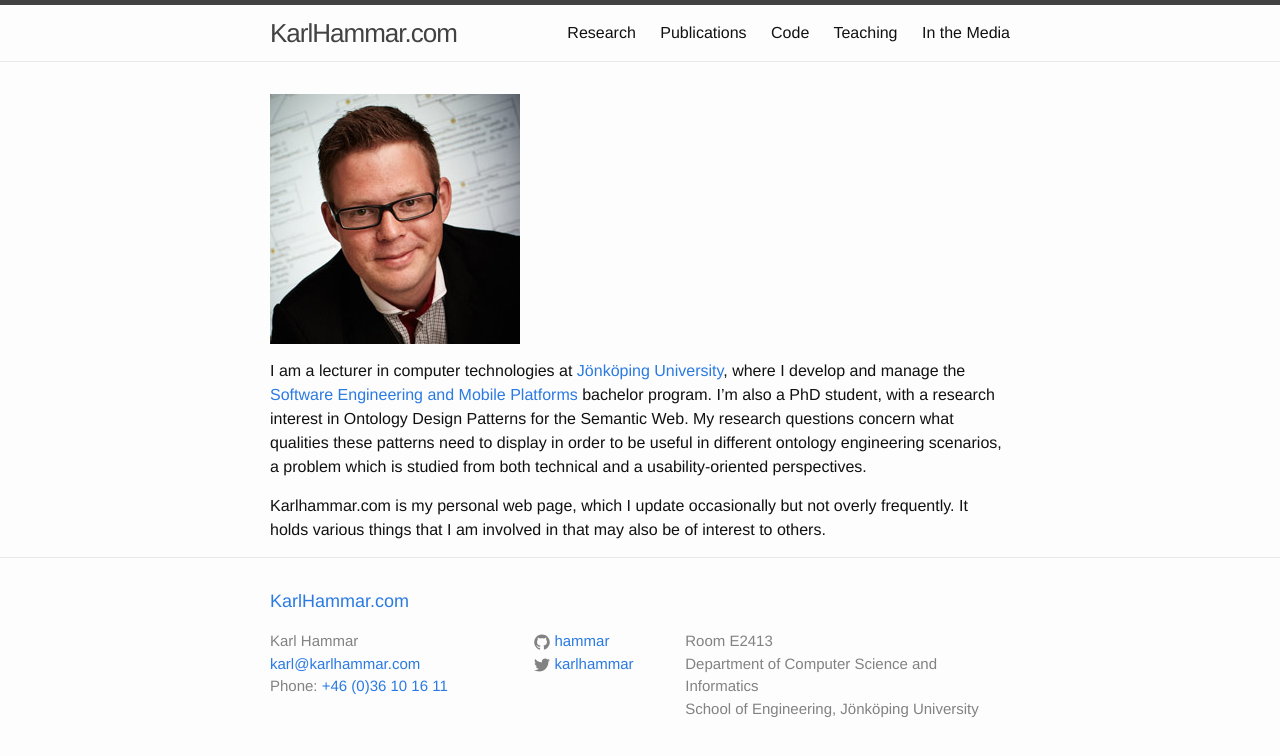
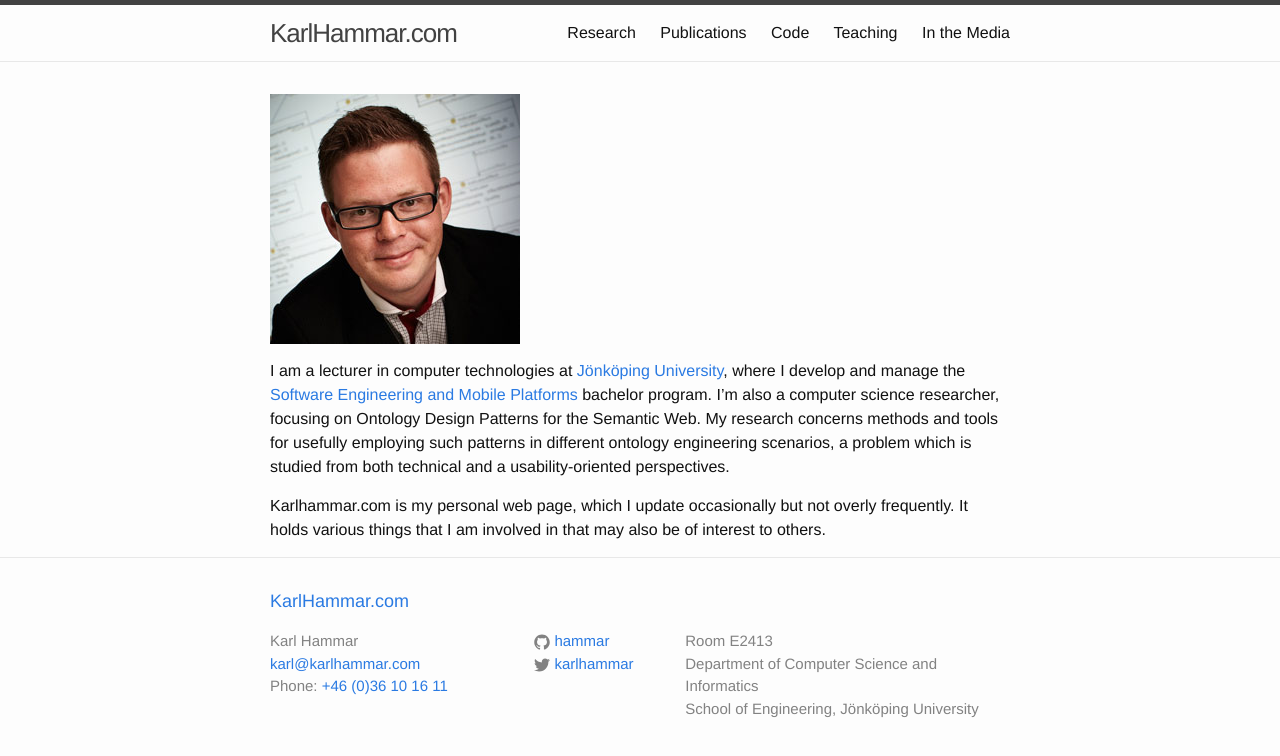
Before and after one commit to hammar/hammar.github.io, a Jekyll site: the page built from index.md, in a window 1280 px wide. Shown: the top 756 px of the page. Built offline with Jekyll 4.4.1, drawn with Linux system fonts in a browser that asks for light colours.

Commit message:
Updated web page after PhD
Removed mentions of being a PhD student.

```diff
--- a/index.md
+++ b/index.md
@@ -10,7 +10,7 @@ layout: default
 
 ![Karl Hammar](http://karlhammar.com/images/karl.jpg){: rel="foaf:img"}
 
-I am a lecturer in computer technologies at [Jönköping University](http://ju.se/){: rel="foaf:workplaceHomepage"}, where I develop and manage the [Software Engineering and Mobile Platforms](http://ju.se/jth/utbildning/ingenjorsprogram/mjukvaruutveckling-och-mobila-plattformar.html) bachelor program. I'm also a PhD student, with a research interest in Ontology Design Patterns for the Semantic Web. My research questions concern what qualities these patterns need to display in order to be useful in different ontology engineering scenarios, a problem which is studied from both technical and a usability-oriented perspectives.
+I am a lecturer in computer technologies at [Jönköping University](http://ju.se/){: rel="foaf:workplaceHomepage"}, where I develop and manage the [Software Engineering and Mobile Platforms](http://ju.se/jth/utbildning/ingenjorsprogram/mjukvaruutveckling-och-mobila-plattformar.html) bachelor program. I'm also a computer science researcher, focusing on Ontology Design Patterns for the Semantic Web. My research concerns methods and tools for usefully employing such patterns in different ontology engineering scenarios, a problem which is studied from both technical and a usability-oriented perspectives.
 
 Karlhammar.com is my personal web page, which I update occasionally but not overly frequently. It holds various things that I am involved in that may also be of interest to others.
 
```
Also changed, not shown: 01-research.md (+1 -1 lines).
